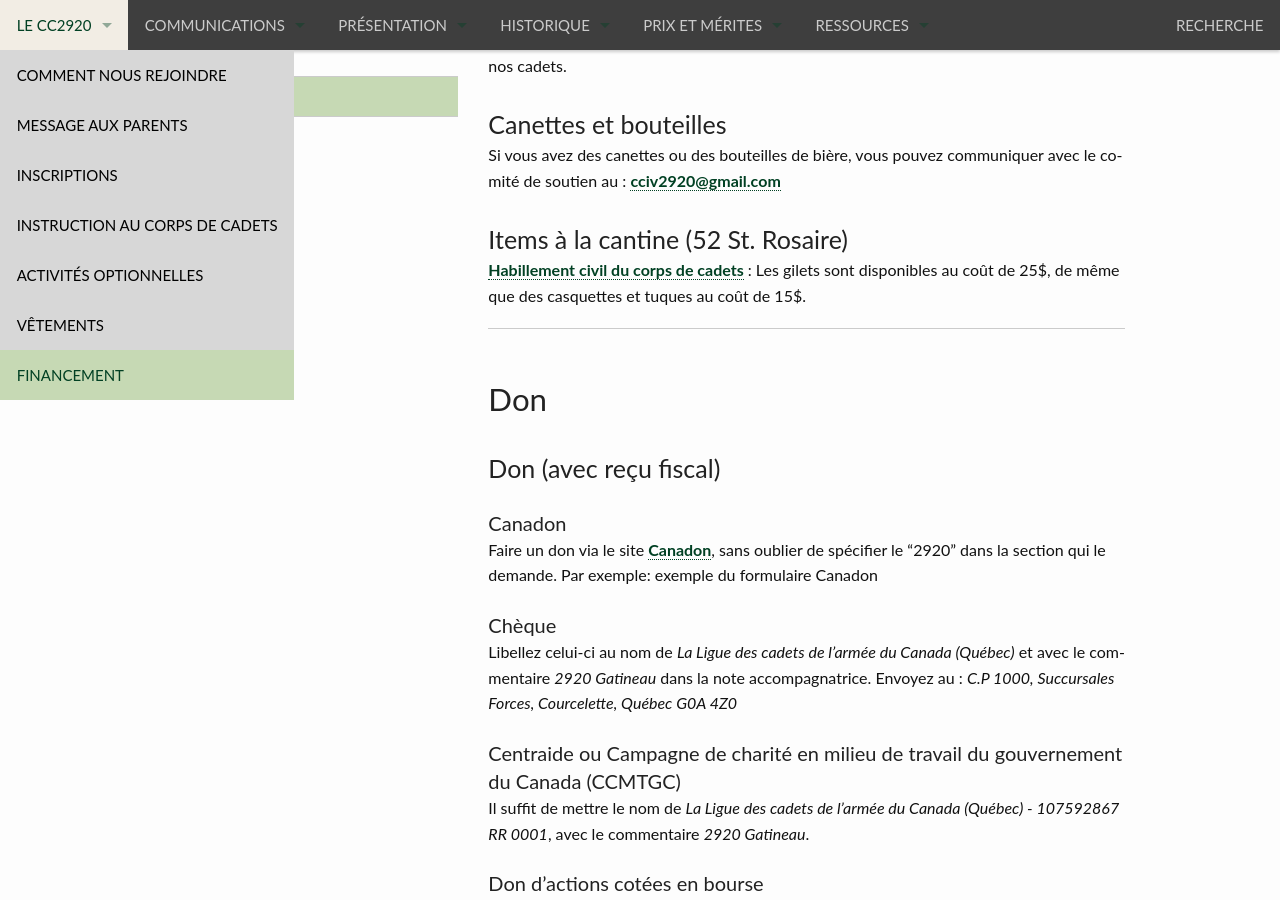
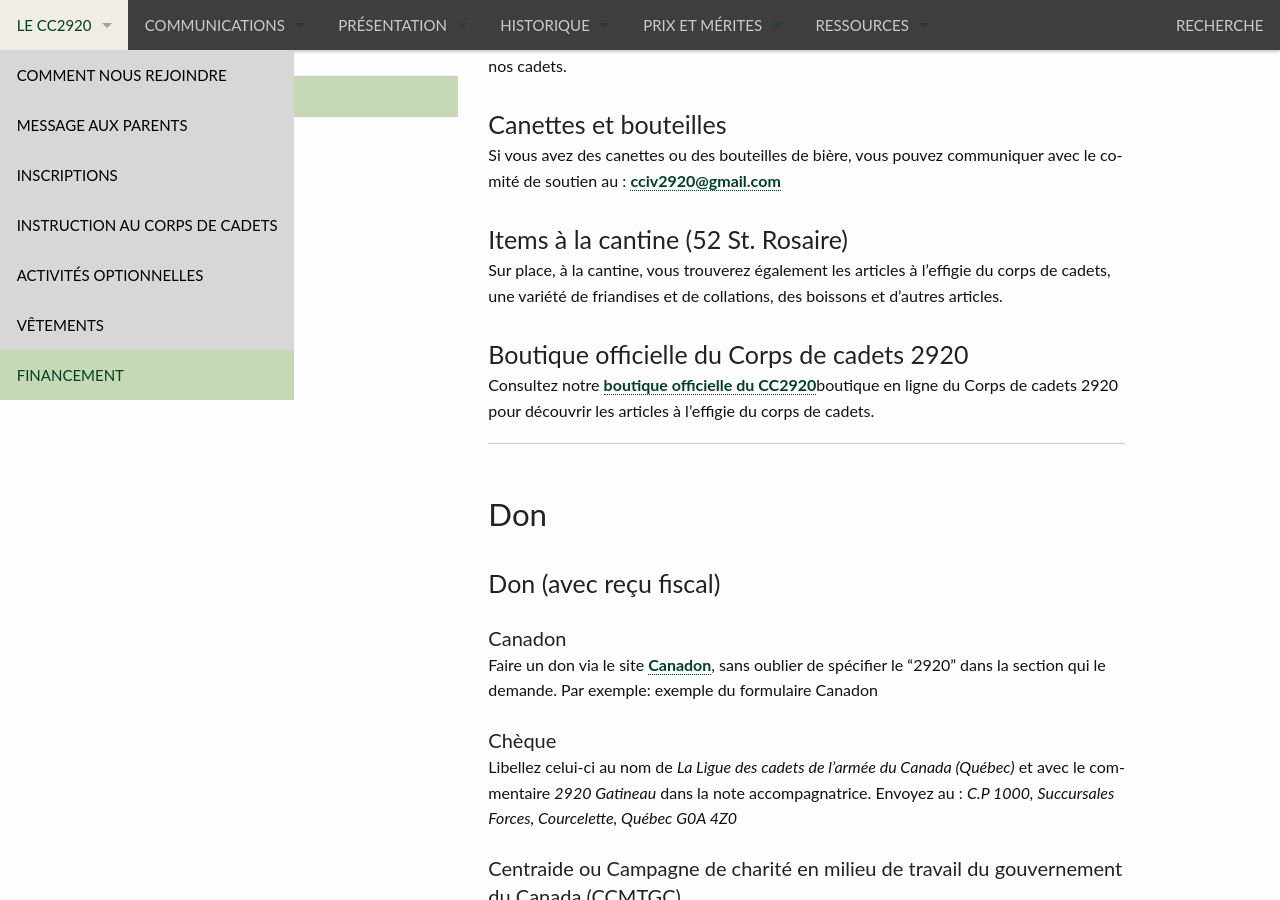
Before and after one commit to CC2920/web, a Jekyll site: the page built from _information/financement.md, in a window 1280 px wide and 900 px high, scrolled down 527 px. Built offline with Jekyll 4.4.1, drawn with Linux system fonts in a browser that asks for light colours.

Commit message:
Update financement.md with canteen and store details
Added information about the official store and items available at the canteen.

```diff
--- a/_information/financement.md
+++ b/_information/financement.md
@@ -13,7 +13,11 @@
 
 ### Items à la cantine (52 St. Rosaire)
 
-[Habillement civil du corps de cadets]({{ site.url }}{{ site.baseurl }}/information/vetements/) : Les gilets sont disponibles au coût de 25$, de même que des casquettes et tuques au coût de 15$.
+Sur place, à la cantine, vous trouverez également les articles à l'effigie du corps de cadets, une variété de friandises et de collations, des boissons et d'autres articles.
+
+### Boutique officielle du Corps de cadets 2920
+
+Consultez notre [boutique officielle du CC2920](https://www.zeffy.com/fr-CA/ticketing/casquettes-cc2029)boutique en ligne du Corps de cadets 2920 pour découvrir les articles à l'effigie du corps de cadets.
 
 ---
 
```
